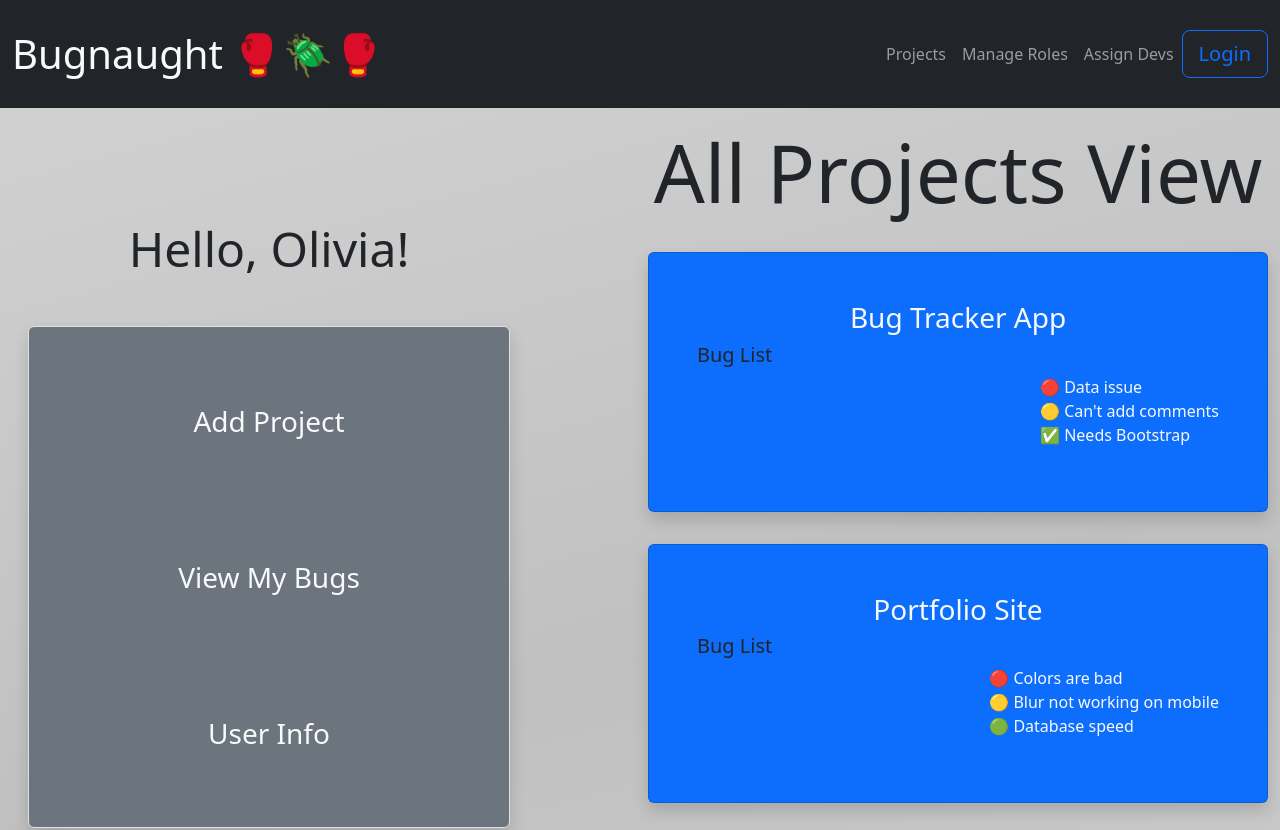
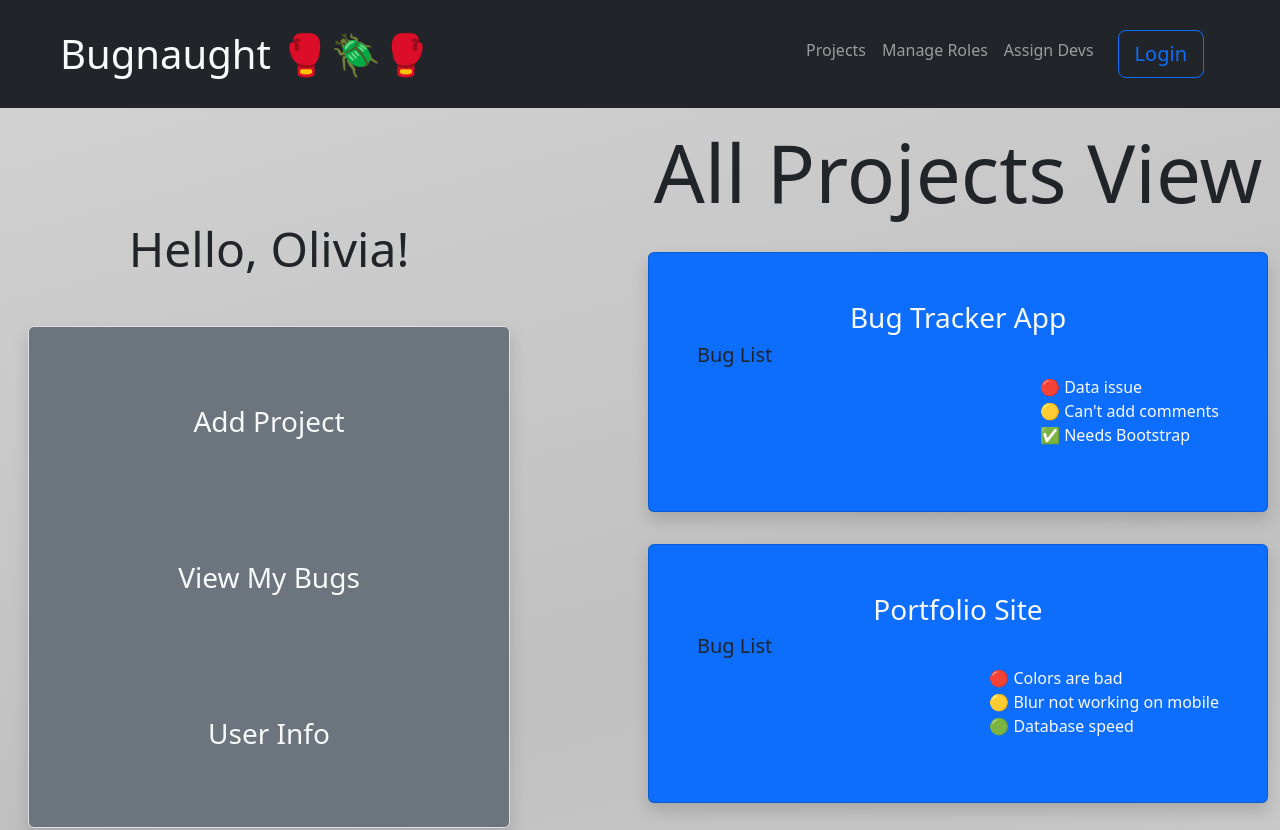
Before and after one commit to Bones81/Bugnaught, a React (Vite) app: page / in a window 1280 px wide. Shown: the top 830 px of the page. Built offline with nearby package versions, Linux system fonts and the light colour scheme.

Commit message:
update header items layout

```diff
--- a/src/Header/header.tsx
+++ b/src/Header/header.tsx
@@ -45,17 +45,17 @@ const Header: React.FunctionComponent<HeaderProps> = (props: any) => {
         <>
             <Navbar variant="dark" bg="dark" expand="lg" sticky="top">
                 <Container fluid>
-                    <Navbar.Brand href="#" className="text-light fs-1 py-3">
+                    <Navbar.Brand href="#" className="text-light fs-1 py-3 ms-5">
                             Bugnaught <span className="left-glove">🥊</span>🪲🥊
                     </Navbar.Brand>
                     <Navbar.Toggle aria-controls="basic-navbar-nav" />
                     <Navbar.Collapse id="basic-navbar-nav">
-                    <Nav className="ms-auto">
+                    <Nav className="ms-auto me-3">
                         <Nav.Link href="#" id="projects-view" onClick={handleClick}>Projects</Nav.Link>
                         <Nav.Link href="#" id="manage-roles-view" onClick={handleClick}>Manage Roles</Nav.Link>
                         <Nav.Link href="#" id="assign-devs-view" onClick={handleClick}>Assign Devs</Nav.Link>
+                        <Button type="button" variant="outline-primary" className="ms-3 me-5" size="lg" onClick={handleShow} >Login</Button>
                     </Nav>
-                    <Button type="button" variant="outline-primary" size="lg" onClick={handleShow} >Login</Button>
                     </Navbar.Collapse>
                 </Container>
             </Navbar>
```
